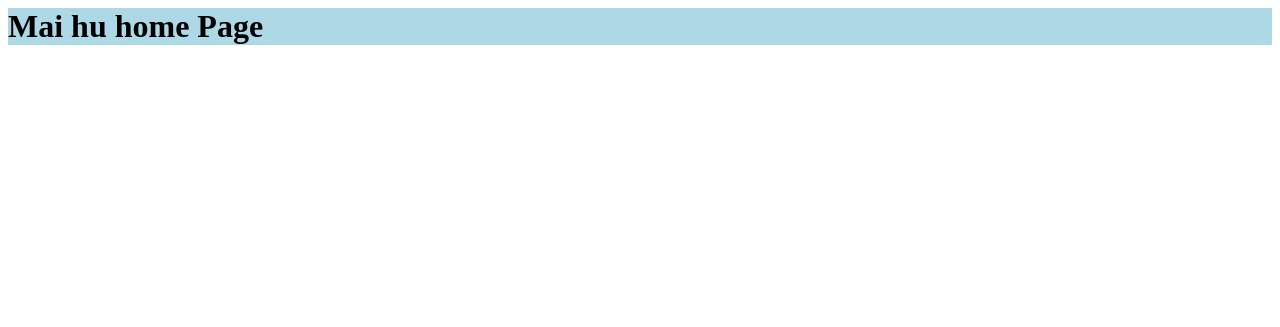
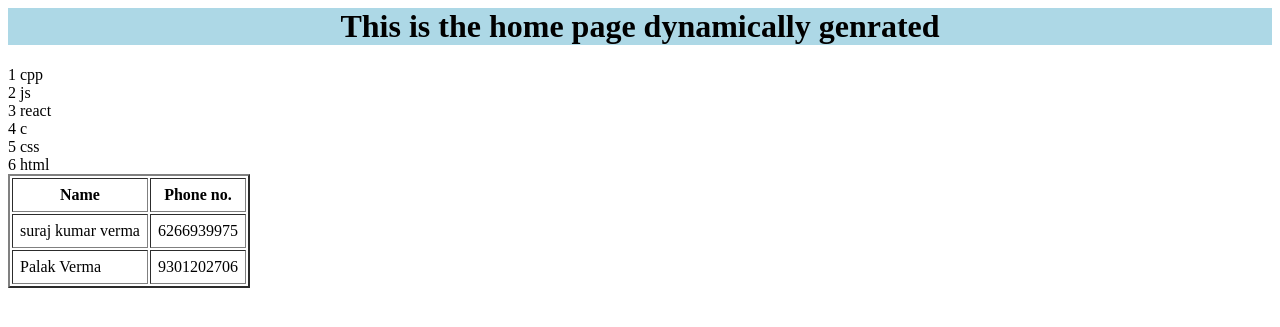
Before and after one commit to surajverma-07/DjangoProjects, a Django app: page / in a window 1280 px wide. Shown: the top 327 px of the page. Run offline with Django 5.2, Linux system fonts and the light colour scheme.

Commit message:
loops in django in a webpage

```diff
--- a/myproject/myproject/views.py
+++ b/myproject/myproject/views.py
@@ -3,7 +3,13 @@ from django.shortcuts import render
 
 def homePage(request):
     data = {
-           'title': 'Home Page'
+           'title': 'Home Page',
+           'head':'This is the home page dynamically genrated',
+           'Slist':['cpp','js','react','c','css','html'],
+           'team_details':[
+               {'name':'suraj kumar verma', 'phone':'6266939975'},
+               {'name':'Palak Verma', 'phone':'9301202706'}
+           ]
       }
     return render(request,"index.html",data)
 
--- a/myproject/templates/index.html
+++ b/myproject/templates/index.html
@@ -4,10 +4,35 @@
         <style>
             h1{
                 background-color:lightblue;
+                text-align : center;
             }
         </style>
     </head>
     <body>
-        <h1>Mai hu home Page </h1>
+        <h1>{{head}}</h1>
+        <div>
+            {% for i in Slist %}
+                <div>{{forloop.counter}} {{i}}</div>
+                {% comment %} <div>{{forloop.counter0}} {{i}}</div> {% endcomment %}
+                {% comment %} <div>{{forloop.revcounter}} {{i}}</div> {% endcomment %}
+                {% comment %} <div>{{forloop.first}} {{i}}</div> {% endcomment %}
+                {% comment %} <div>{{forloop.last}} {{i}}</div> {% endcomment %}
+            {% endfor %}
+        </div>
+
+        <table border="2" cellpadding="7">
+            <tr>
+                <th>Name</th>
+                <th>Phone no.</th>
+            </tr>
+
+            {% for d in team_details %}
+            <tr>
+                  <td>{{d.name}}</td>
+                  <td>{{d.phone}}</td>
+            </tr>
+            {% endfor %}
+        </table>
+
     </body>
     </html>
```
